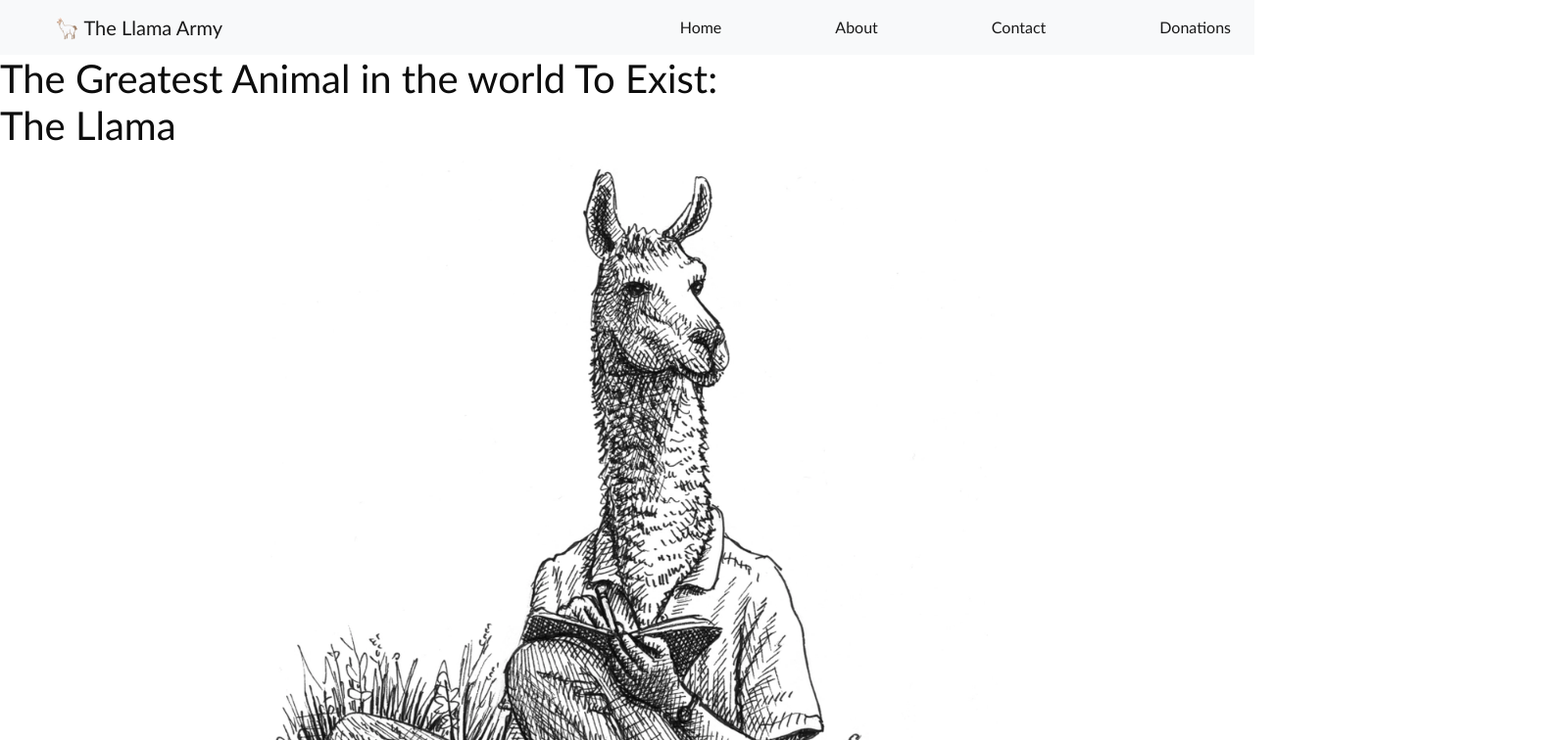
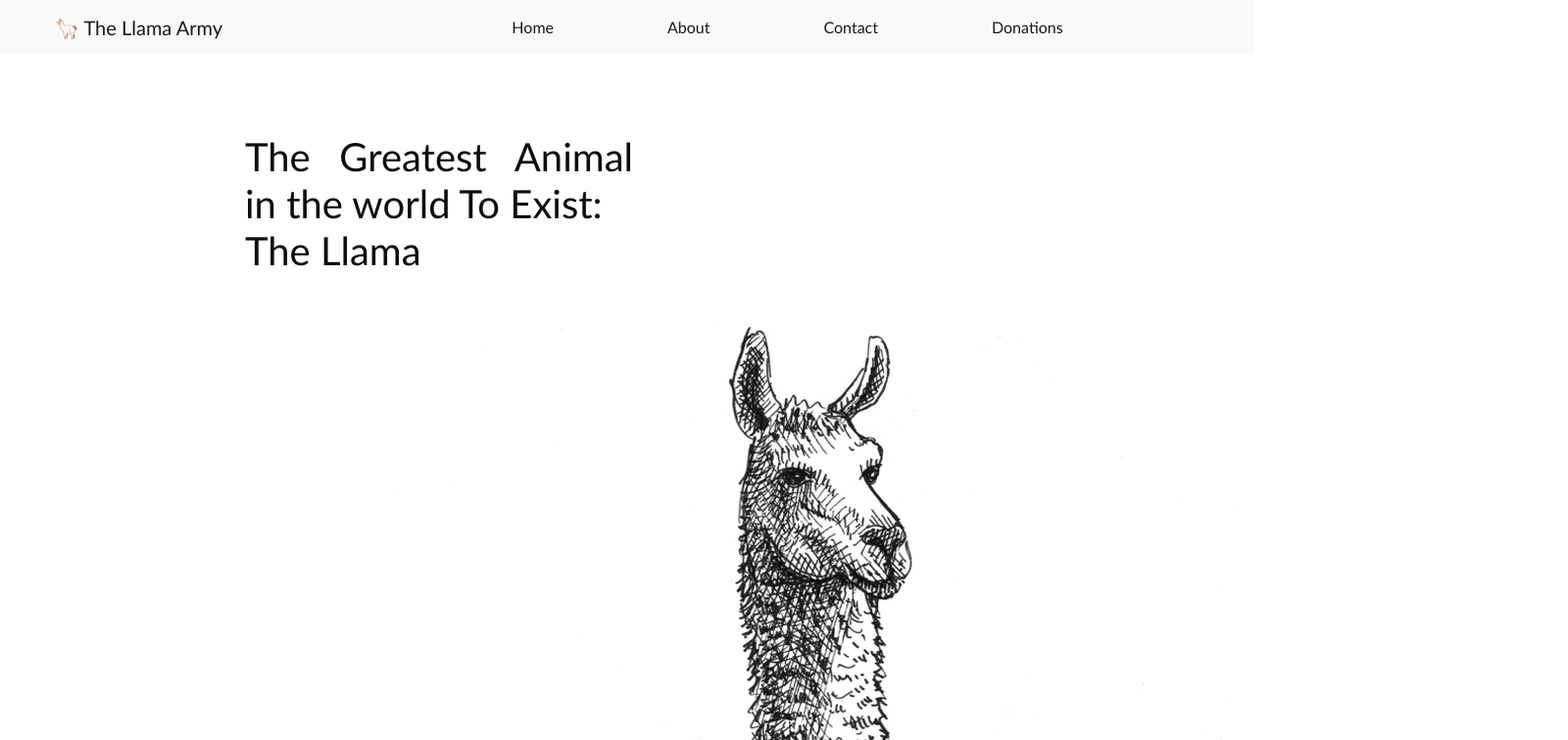
Before and after one commit to Senzoh/The-Llama-Army, a plain HTML site: page index.html in a window 1280 px wide. Shown: the top 756 px of the page at 98% size, 1600 px wide, since content can reach past the window. Drawn offline with nearby package versions, Linux system fonts and the light colour scheme; a script that the page names is missing.

```diff
--- a/assets/styles.css
+++ b/assets/styles.css
@@ -4,6 +4,10 @@
 }
 
 @media only screen and (max-width: 600px) {
+
+    .nav-item {
+        text-align: center;
+    }
 
     .hero {
         background: #fef9f8;
@@ -39,7 +43,7 @@
 
     .button-35 {
       align-items: center;
-      background-color: #fff;
+      background-color: #fef9f8;
       border-radius: 12px;
       box-shadow: transparent 0 0 0 3px,rgba(18, 18, 18, .1) 0 6px 20px;
       box-sizing: border-box;
@@ -102,6 +106,12 @@
 
 @media only screen and (min-width: 950px) {
 
+    .flex {
+        display: flex;
+        align-items: center;
+        justify-content: center;
+    }
+
     .navbar-brand {
         margin-left: 40px;
     }
@@ -110,19 +120,17 @@
         margin-left: 100px;
     }
 
+    nav {
+        margin-bottom: 50px;
+    }
+
     .hero {
         color: #0d0d0d
     }
 
-
-    .center {
-        display: flex;
-        justify-content: center;
-        align-items: center;
-    }
-
-
-    img {
-        width: 100%;
+    .title {
+        width: 70%;
+        padding: 30px 250px;
+        text-align: justify;
     }
 }
--- a/index.html
+++ b/index.html
@@ -19,7 +19,7 @@
     <button class="navbar-toggler" type="button" data-toggle="collapse" data-target="#navbarNavAltMarkup" aria-controls="navbarNavAltMarkup" aria-expanded="false" aria-label="Toggle navigation">
       <span class="navbar-toggler-icon"></span>
     </button>
-    <div class="collapse navbar-collapse nav justify-content-end" id="navbarNavAltMarkup">
+    <div class="collapse navbar-collapse nav justify-content-center" id="navbarNavAltMarkup">
       <div class="navbar-nav">
         <a class="nav-item nav-link active" href="#">Home</a>
         <a class="nav-item nav-link active" href="#">About</a>
```
